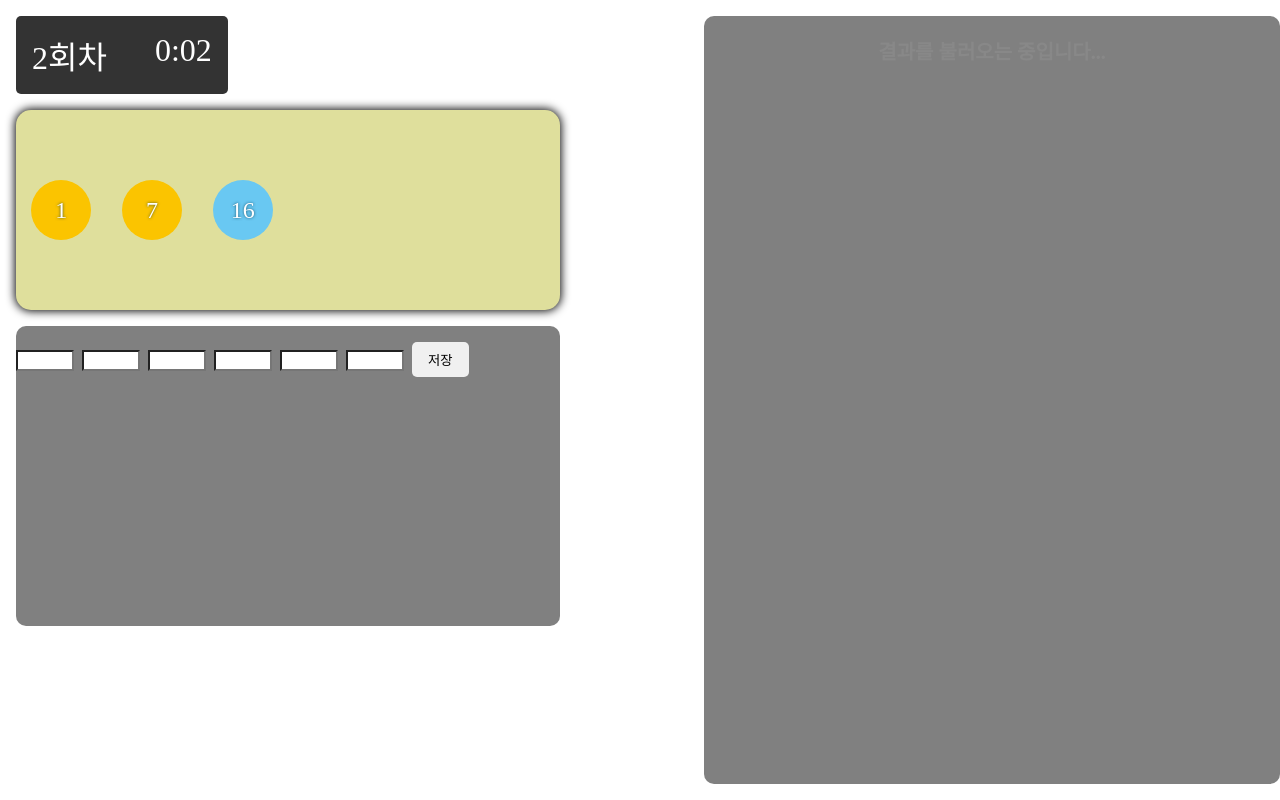
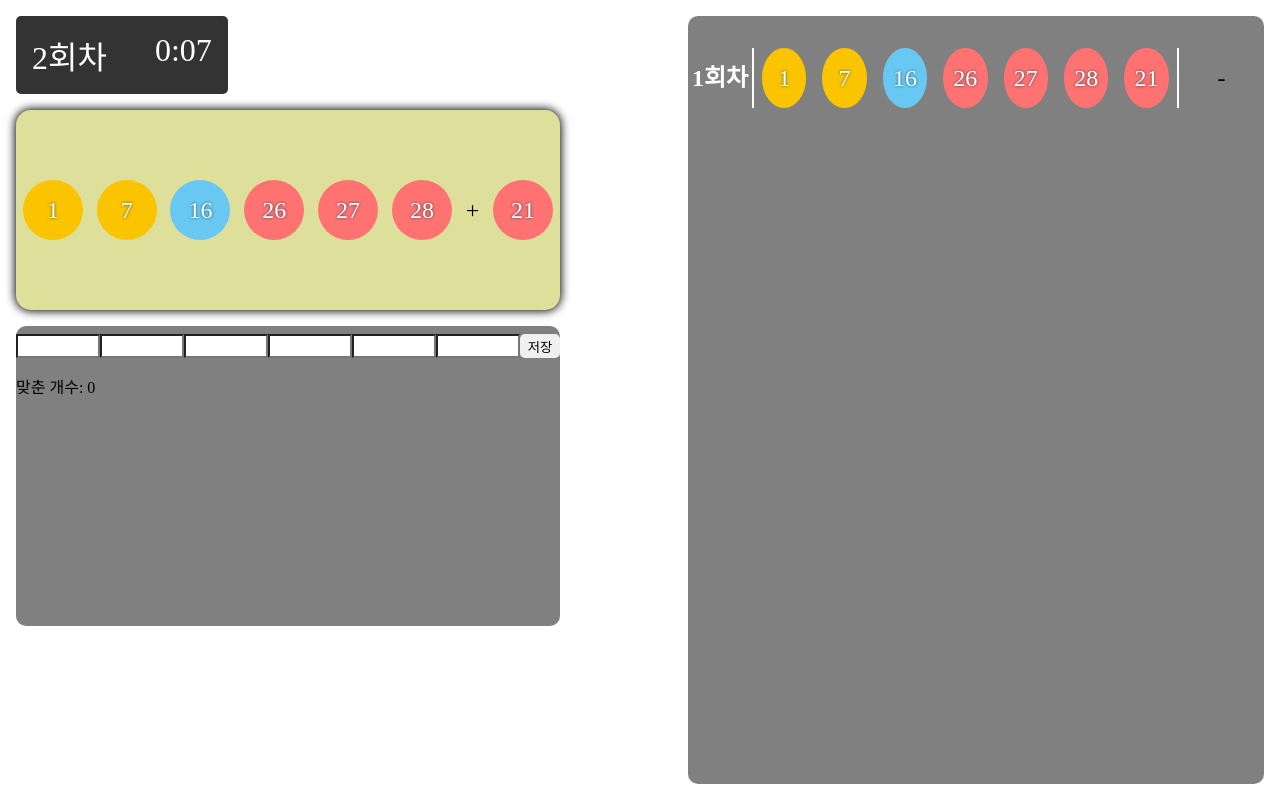
Before and after one commit to IMIMIMIMIMIMIMIM/lottoGame, a React (Create React App) app: page / in a window 1280 px wide. Built offline with nearby package versions, Linux system fonts and the light colour scheme.

Commit message:
Fix, Feat: result style change & grade add, input style change & count feat #12

```diff
--- a/src/App.jsx
+++ b/src/App.jsx
@@ -1,4 +1,4 @@
-import React, { useState } from "react";
+import React, { useEffect, useState } from "react";
 import styled from "styled-components";
 import Round from "./components/round";
 import Number from "./components/number";
@@ -10,6 +10,8 @@ const App = () => {
   const [lottoNumbers, setLottoNumbers] = useState([]);
   const [numbersList, setNumbersList] = useState([]);
   const [timerFinished, setTimerFinished] = useState(false);
+  const [count, setCount] = useState(0);
+  const [countList, setCountList] = useState([]);
 
   const handleRoundChange = (newRound) => {
     setRound((prevRounds) => [newRound, ...prevRounds]);
@@ -23,7 +25,18 @@ const App = () => {
     setLottoNumbers(numbers);
     setNumbersList((prevList) => [numbers, ...prevList]);
     setTimerFinished(false);
+    if (timerFinished && numbers.length === 0) {
+      handleCountChange(-1);
+    }
   };
+
+  const handleCountChange = (newCount) => {
+    setCount(newCount);
+    setCountList((prevCountList) => [newCount, ...prevCountList]);
+  };
+  useEffect(() => {
+    console.log(countList);
+  }, [countList]);
 
   return (
     <AppDiv>
@@ -45,9 +58,18 @@ const App = () => {
             onNumbersChange={handleNumbersChange}
           />
         </div>
-        <Input></Input>
+        <Input
+          lottoNumbers={lottoNumbers}
+          onCountChange={handleCountChange}
+          timerFinished={timerFinished}
+        />
       </ConDiv>
-      <Result rounds={round} numbersList={numbersList} />
+      <Result
+        rounds={round}
+        numbersList={numbersList}
+        count={count}
+        countList={countList}
+      />
     </AppDiv>
   );
 };
--- a/src/components/input.jsx
+++ b/src/components/input.jsx
@@ -1,51 +1,83 @@
-import React, { useState } from "react";
+import React, { useEffect, useState } from "react";
 import styled from "styled-components";
 
-const Input = () => {
+const Input = ({ lottoNumbers, onCountChange, timerFinished }) => {
   const [numbers, setNumbers] = useState([]);
   const [errorMessage, setErrorMessage] = useState("");
+  const [count, setCount] = useState(0);
+  const [clickSaved, setClickSaved] = useState(false);
 
   const handleChange = (e, index) => {
     const { value } = e.target;
     const updatedNumbers = [...numbers];
     updatedNumbers[index] = parseInt(value);
     setNumbers(updatedNumbers);
-  }; // 입력받은 숫자 배열에 담음.
+  };
 
   const handleSave = () => {
     const choose = numbers.slice(0, 6);
     const uniqueNumbers = [...new Set(choose)]; // 중복 제거
 
     if (uniqueNumbers.length !== choose.length) {
-      // 길이가 다르면, 6으로 해도 될듯
-      setErrorMessage("중복된 숫자를 뽑을수 없습니다.");
+      setErrorMessage("중복된 숫자를 뽑을 수 없습니다.");
     } else if (choose.some((number) => number > 45)) {
       setErrorMessage("45보다 큰 숫자를 뽑을 수 없습니다.");
     } else {
       setErrorMessage("");
       console.log(choose);
+      setClickSaved(true);
     }
   };
 
+  useEffect(() => {
+    let counting = 0;
+    if (clickSaved) {
+      for (let i = 0; i < numbers.length; i++) {
+        if (lottoNumbers.includes(numbers[i])) {
+          counting++;
+        }
+      }
+      setCount(counting);
+      setClickSaved(false);
+      onCountChange(counting);
+    } else if (!clickSaved && timerFinished) {
+      counting = -1;
+      setCount(counting);
+      setClickSaved(false);
+      onCountChange(counting);
+    }
+  }, [numbers, lottoNumbers, clickSaved, onCountChange, timerFinished]);
+
+  useEffect(() => {
+    setNumbers([]);
+    setErrorMessage("");
+    setCount(0);
+  }, [lottoNumbers]);
+
   return (
+    <ConDiv>
       <InDiv>
         {Array.from({ length: 6 }, (_, index) => (
-        <input
+          <NumberInput
             key={index}
             type="number"
             value={numbers[index] || ""}
             onChange={(e) => handleChange(e, index)}
           />
         ))}
-      <button onClick={handleSave}>저장</button>
+        <SaveBtn disabled={clickSaved} onClick={handleSave}>
+          저장
+        </SaveBtn>
+      </InDiv>
       {errorMessage && <ErrorMessage>{errorMessage}</ErrorMessage>}
-    </InDiv>
+      <p>맞춘 개수: {count}</p>
+    </ConDiv>
   );
 };
 
 export default Input;
 
-const InDiv = styled.div`
+const ConDiv = styled.div`
   height: 300px;
   margin-top: 1rem;
   margin-left: 1rem;
@@ -85,3 +117,24 @@ const ErrorMessage = styled.p`
   color: red;
   margin-top: 0.5rem;
 `;
+
+const InDiv = styled.div`
+  margin-top: 0.5rem;
+  display: flex;
+  justify-content: space-around;
+`;
+
+const NumberInput = styled.input`
+  width: 5rem !important;
+  margin: 0 !important;
+  padding: 0;
+  outline: none;
+  text-align: center;
+`;
+
+const SaveBtn = styled.button`
+  height: 1.5rem;
+  width: 5rem;
+  margin: 0 !important;
+  padding: 0 !important;
+`;
--- a/src/components/result.jsx
+++ b/src/components/result.jsx
@@ -1,14 +1,27 @@
-import React, { useEffect, useState } from "react";
+import React from "react";
 import styled from "styled-components";
 
-const Result = ({ rounds, numbersList }) => {
-  const [showResult, setShowResult] = useState(false);
-
-  useEffect(() => {
-    if (rounds.length > 0 && numbersList.length === rounds.length) {
-      setShowResult(true);
+const Result = ({ rounds, numbersList, count, countList }) => {
+  const getGrade = (count) => {
+    switch (count) {
+      case 6:
+        return "1등";
+      case 5:
+        return "2등";
+      case 4:
+        return "3등";
+      case 3:
+        return "4등";
+      case 2:
+        return "5등";
+      case 1:
+        return "6등";
+      case 0:
+        return "낙첨";
+      case -1:
+        return "-";
     }
-  }, [rounds, numbersList]);
+  };
 
   const getBackgroundColor = (number) => {
     if (number <= 10) {
@@ -25,25 +38,22 @@ const Result = ({ rounds, numbersList }) => {
   };
   return (
     <ReDiv>
-      {showResult ? (
-        <ul style={{ listStyle: "none", lineHeight: "60px" }}>
+      <ul style={{ listStyle: "none", lineHeight: "60px", padding: "0" }}>
         {numbersList.map((numbers, index) => (
-            <li key={index}>
-              {rounds[index] - 1}회차:{" "}
+          <li style={{ display: "flex" }} key={index}>
+            <RoundDiv>{rounds[index] - 1}회차</RoundDiv>
             {numbers.map((number, i) => (
-                <NumberSpan
+              <NumberDiv
                 key={i}
                 style={{ backgroundColor: getBackgroundColor(number) }}
               >
                 {number}
-                </NumberSpan>
+              </NumberDiv>
             ))}
+            <GradeDiv>{getGrade(countList[index])}</GradeDiv>
           </li>
         ))}
       </ul>
-      ) : (
-        <LoadingText>결과를 불러오는 중입니다...</LoadingText>
-      )}
     </ReDiv>
   );
 };
@@ -51,7 +61,8 @@ const Result = ({ rounds, numbersList }) => {
 export default Result;
 
 const ReDiv = styled.div`
-  overflow-y: scroll;
+  margin-right: 1rem;
+  overflow-y: auto;
   width: 45%;
   margin-top: 1rem;
   margin-bottom: 1rem;
@@ -74,11 +85,19 @@ const ReDiv = styled.div`
     height: 0;
   }
 `;
+const RoundDiv = styled.div`
+  font-size: 1.5rem;
+  font-weight: bold;
+  margin-top: 1rem;
+  width: 15%;
+  text-align: center;
+  border-right: 2px solid white;
+  color: white;
+`;
 
-const NumberSpan = styled.span`
+const NumberDiv = styled.div`
   display: inline-block;
-  margin-top: 1rem;
-  margin-right: 0.5rem;
+  margin: 1rem 0.5rem 0 0.5rem;
   font-size: 1.5rem;
   border-radius: 50%;
   width: 60px;
@@ -88,10 +107,10 @@ const NumberSpan = styled.span`
   text-shadow: 0px 0px 3px rgba(0, 49, 70, 0.8);
 `;
 
-const LoadingText = styled.div`
-  font-size: 20px;
-  font-weight: bold;
-  color: #888;
+const GradeDiv = styled.span`
+  width: 20%;
+  font-size: 1.5rem;
   text-align: center;
-  padding: 20px;
+  margin-top: 1rem;
+  border-left: 2px solid white;
 `;
--- a/src/components/round.jsx
+++ b/src/components/round.jsx
@@ -4,7 +4,7 @@ import styled from "styled-components";
 const Round = ({ onRoundChange, onTimerFinish }) => {
   const [round, setRound] = useState(1);
   const [min, setMin] = useState(0);
-  const [sec, setSec] = useState(3);
+  const [sec, setSec] = useState(1);
 
   useEffect(() => {
     const countdown = setInterval(() => {
@@ -13,7 +13,7 @@ const Round = ({ onRoundChange, onTimerFinish }) => {
         clearInterval(countdown);
         setRound((prevRound) => prevRound + 1);
         onRoundChange(round + 1);
-        setSec(3);
+        setSec(10);
       } else if (parseInt(sec) > 0) {
         setSec((prevSec) => prevSec - 1);
       } else if (parseInt(sec) === 0) {
```
Lines whose indentation alone changed are shown as unchanged.
